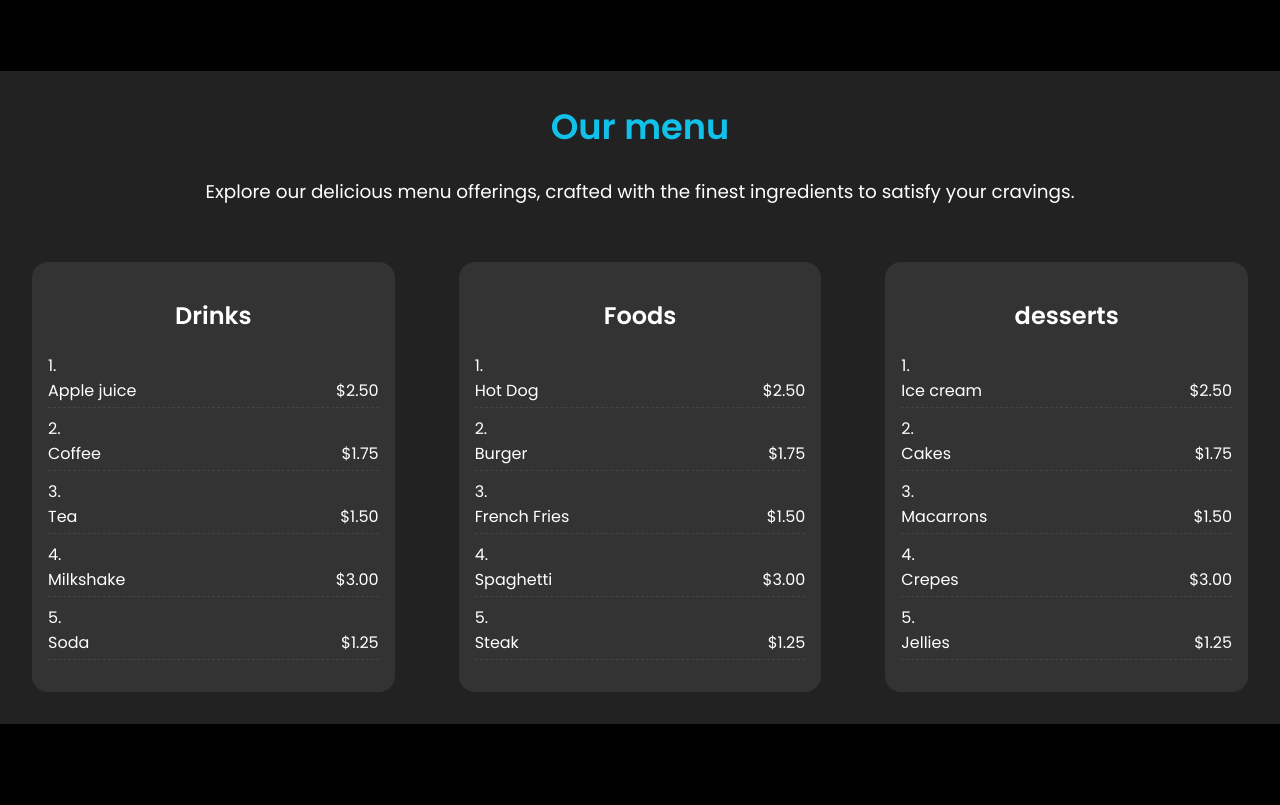
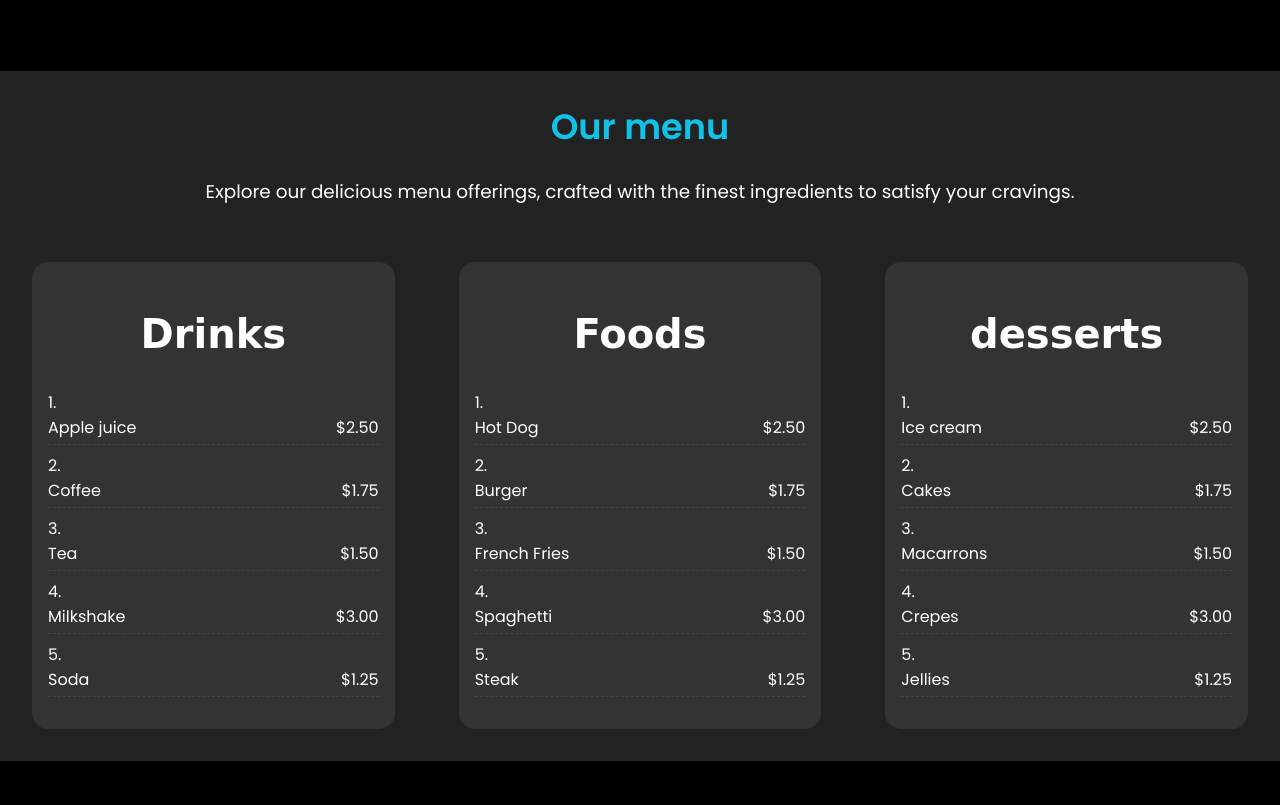
Before and after one commit to Rajit-abdillah/ColdPlate, a plain HTML site: page index.html in a window 1280 px wide. Shown: the part 1528-2333 px from the top of the page. Before the commit the page ends 2309 px from the top, so only its background shows below. Drawn offline with Linux system fonts and the light colour scheme.

Commit message:
changing font style on the menu section

```diff
--- a/css/style.css
+++ b/css/style.css
@@ -223,6 +223,11 @@ span.restaurant-bg p {
   text-align: center;
 }
 
+.others-text h2{
+  font-family: 'Brush Script MT', cursive;
+  font-size: 2.5rem;
+}
+
 .others-text span.menu-card{
   display: inline-block;
   width: 360px;
```
